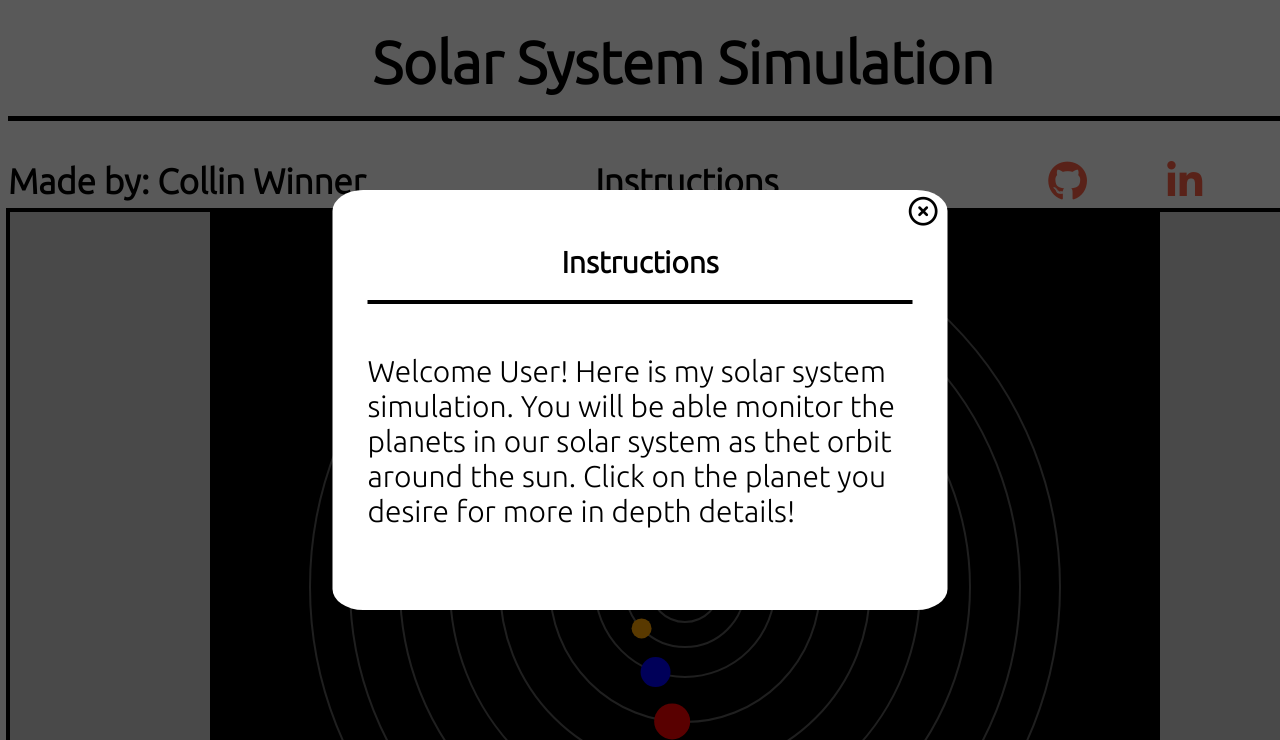
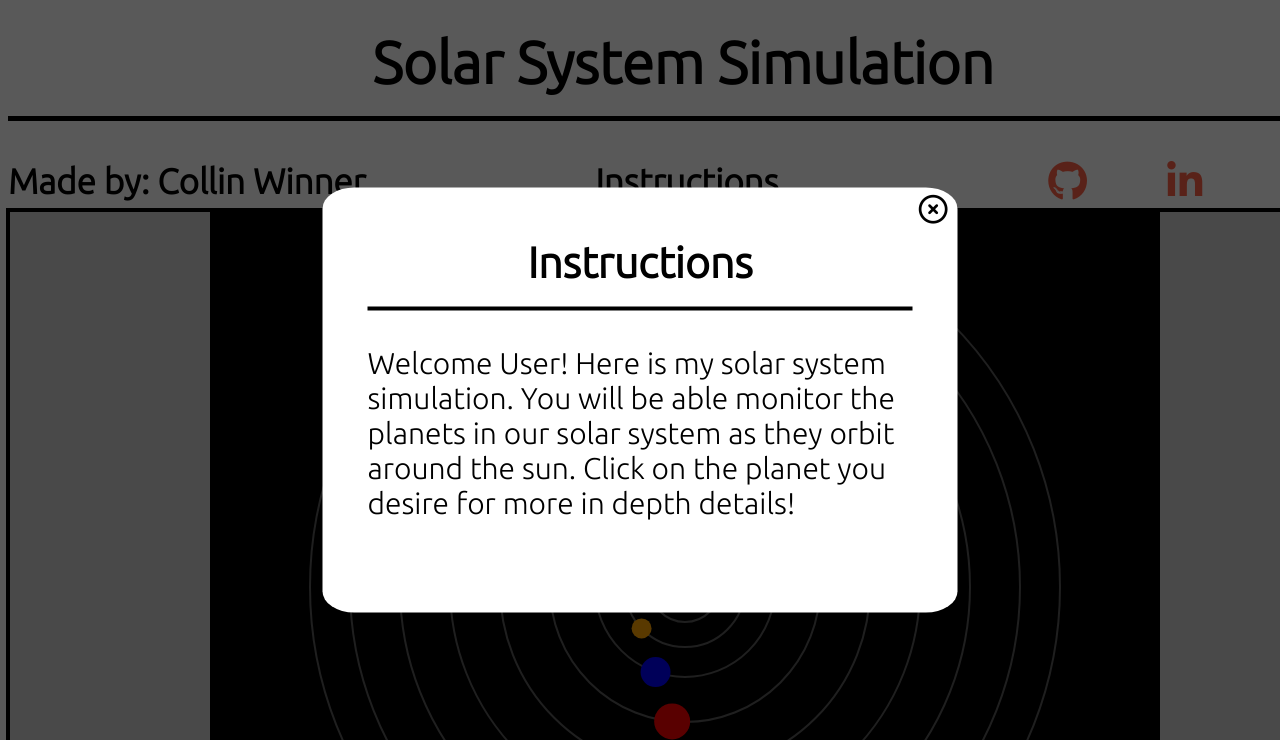
Before and after one commit to cmwinner89/solar_system_sim, a website built with webpack: page index.html in a window 1280 px wide. Both pictures are taken after a click on the element "Instructions". Shown: the top 740 px of the page. Built offline with nearby package versions, Linux system fonts and the light colour scheme.

Commit message:
Style the contents of the modal

```diff
--- a/index.html
+++ b/index.html
@@ -29,7 +29,7 @@
         </div>
         <div class="modal-body-content">
             Welcome User!  Here is my solar system simulation.
-            You will be able monitor the planets in our solar system as thet orbit around the sun.
+            You will be able monitor the planets in our solar system as they orbit around the sun.
             Click on the planet you desire for more in depth details!
         </div>
     </div>
--- a/src/styles/index.scss
+++ b/src/styles/index.scss
@@ -144,7 +144,7 @@ h3 {
     left: 50%;
     top: 50%;
     transform: translate(-50%, -50%);
-    padding: 35px;
+    padding: 30px 45px 45px 45px;
     opacity: 0;
     pointer-events: none;
     transition: all 300ms ease-in-out;
@@ -170,12 +170,12 @@ h3 {
     justify-content: center;
     width: 100%;
     border-bottom: black solid 4px;
-    margin-bottom: 50px;
+    margin-bottom: 35px;
 }
 
 .modal-header {
     font-family: "Ubuntu";
-    font-size: 30px;
+    font-size: 43px;
     font-weight: bolder;
 }
 
```
Also changed, not shown: dist/main.css, 1 other file.
